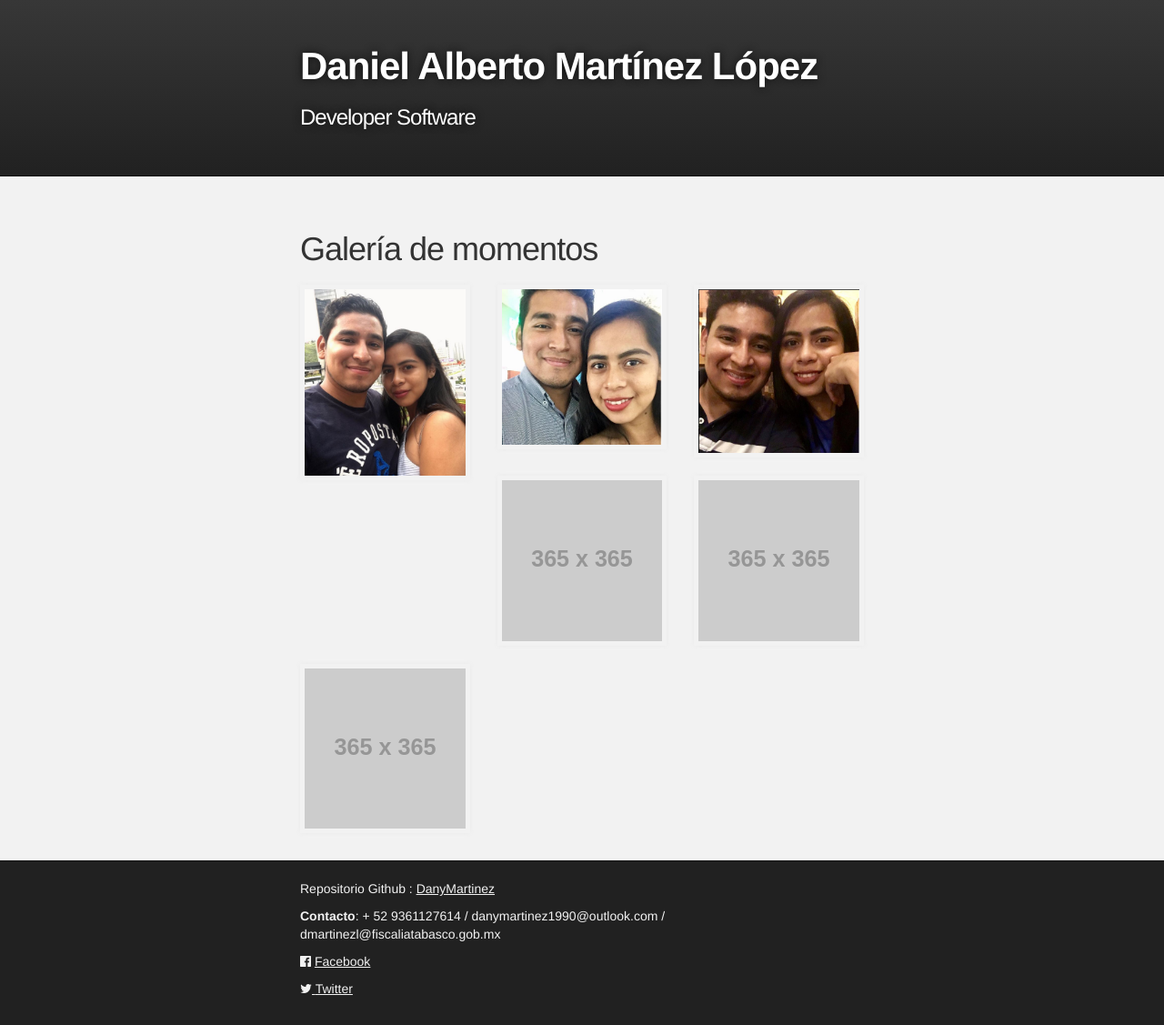
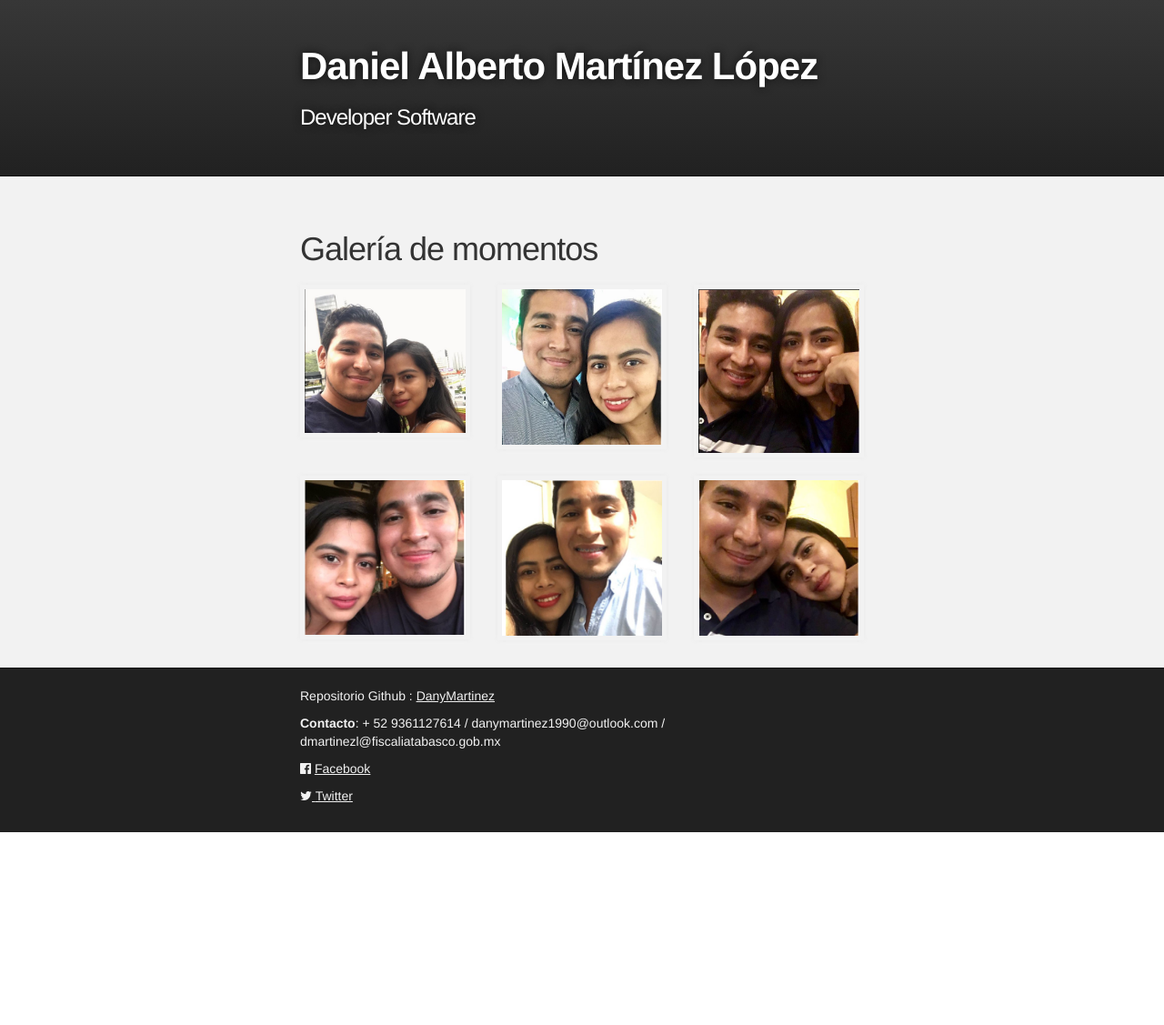
Before and after one commit to DanyMartinez/index, a Jekyll site: the page built from index.md, in a window 1280 px wide. Shown: the whole page at 91% size. Built offline with Jekyll 4.4.1, drawn with Linux system fonts in a browser that asks for light colours; nearby versions of some CDN libraries; our own code applies the rules of GitHub Pages for plain Markdown files; after the commit the page ends 915 px from its top, so only the background shows below that.

Commit message:
Se corrige galería.

```diff
--- a/index.md
+++ b/index.md
@@ -10,7 +10,7 @@
         </div>
         <br/>
             <div class="gallery_product col-lg-4 col-md-4 col-sm-4 col-xs-6 filter hdpe">
-                <img src="1.PNG" class="img-responsive">
+                <img src="11.PNG" class="img-responsive">
             </div>
 
             <div class="gallery_product col-lg-4 col-md-4 col-sm-4 col-xs-6 filter sprinkle">
@@ -20,13 +20,13 @@
                 <img src="3.PNG" class="img-responsive">
             </div>
              <div class="gallery_product col-lg-4 col-md-4 col-sm-4 col-xs-6 filter sprinkle">
-                <img src="http://fakeimg.pl/365x365/" class="img-responsive">
+                <img src="4.PNG" class="img-responsive">
             </div>
               <div class="gallery_product col-lg-4 col-md-4 col-sm-4 col-xs-6 filter sprinkle">
-                <img src="http://fakeimg.pl/365x365/" class="img-responsive">
+                <img src="5.PNG" class="img-responsive">
             </div>
               <div class="gallery_product col-lg-4 col-md-4 col-sm-4 col-xs-6 filter sprinkle">
-                <img src="http://fakeimg.pl/365x365/" class="img-responsive">
+                <img src="6.PNG" class="img-responsive">
             </div>
 
         </div>
```
